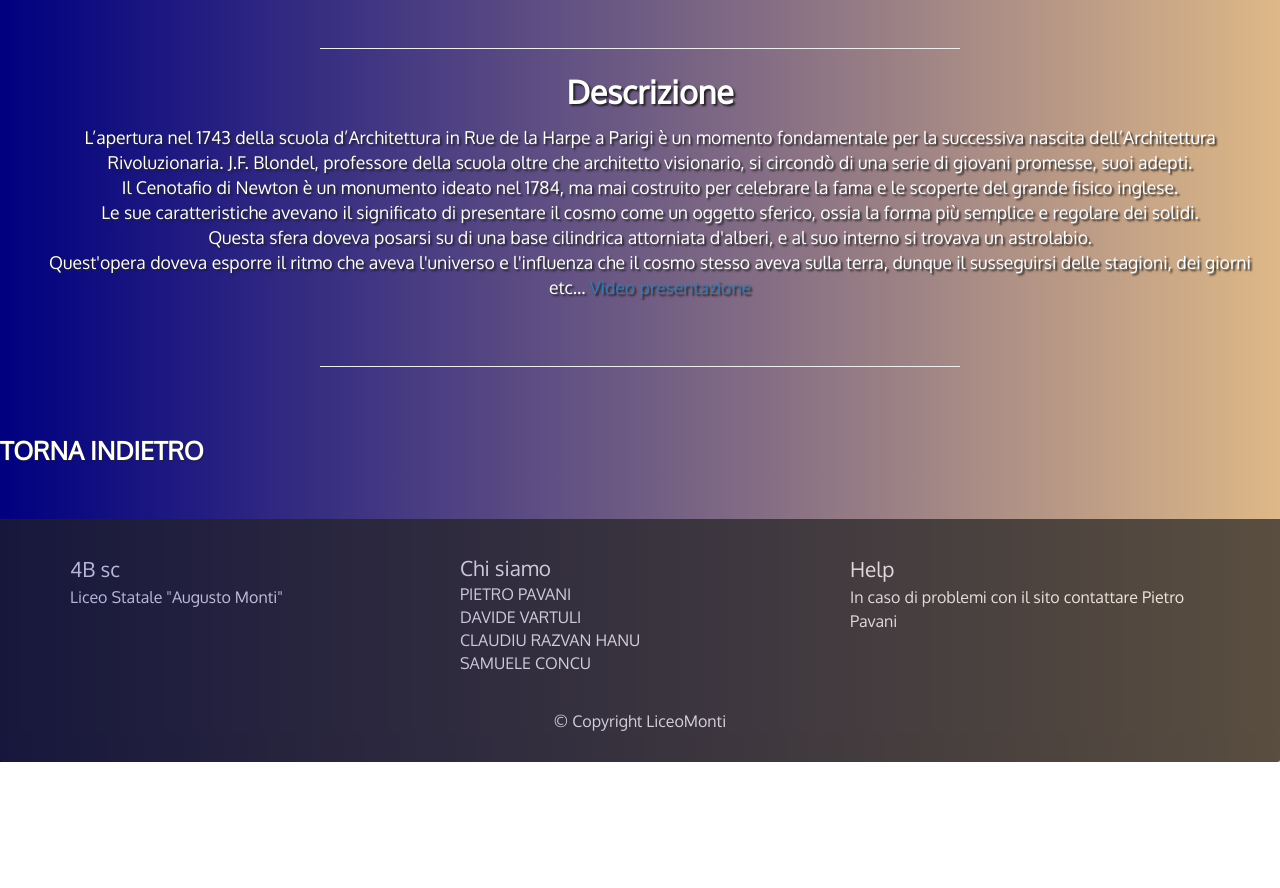
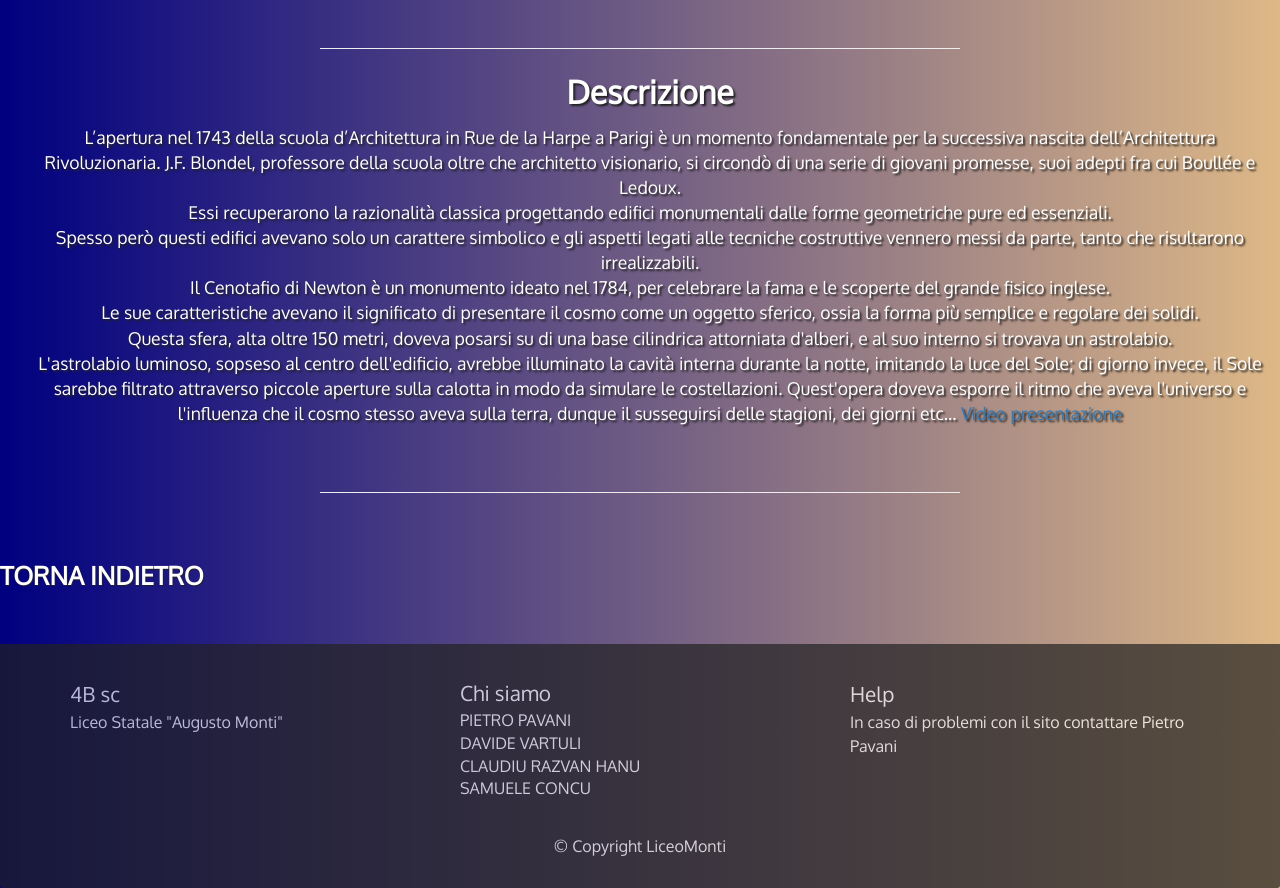
Before and after one commit to pietropietro2020/galleria_d_arte, a plain HTML site: page cenotafio-di-newton.html in a window 1280 px wide. Shown: the part 1300-2188 px from the top of the page. Before the commit the page ends 2062 px from the top, so only its background shows below. Drawn offline with Linux system fonts and the light colour scheme; files whose address does not match are found by name; a web font is replaced by a local one.

Commit message:
Update cenotafio-di-newton.html

```diff
--- a/cenotafio-di-newton.html
+++ b/cenotafio-di-newton.html
@@ -84,13 +84,18 @@
   <br>
   <hr style="width: 50%;">
   <p class="text-center" style="font-weight: bold; font-size: 2em; margin-bottom: 0;">Descrizione</h2>
-  <div class="text-center"><p style="margin-bottom: 0;"> L’apertura nel 1743 della scuola d’Architettura in Rue de la Harpe a Parigi è un momento fondamentale per la successiva nascita dell’Architettura Rivoluzionaria. J.F. Blondel, professore della scuola oltre che architetto visionario, si circondò di una serie di giovani promesse, suoi adepti.<br>
+  <div class="text-center"><p style="margin-bottom: 0;"> L’apertura nel 1743 della scuola d’Architettura in Rue de la Harpe a Parigi è un momento fondamentale per la successiva nascita dell’Architettura Rivoluzionaria.
+          J.F. Blondel, professore della scuola oltre che architetto visionario, si circondò di una serie di giovani promesse, suoi adepti fra cui Boullée e Ledoux.<br>
+              Essi recuperarono la razionalità classica progettando edifici monumentali dalle forme geometriche pure ed essenziali.<br>
+              Spesso però questi edifici avevano solo un carattere simbolico e gli aspetti legati alle tecniche costruttive vennero messi da parte,
+              tanto che risultarono irrealizzabili.<br>
 
-Il Cenotafio di Newton è un monumento ideato nel 1784,
-ma mai costruito per celebrare la fama e le scoperte del grande fisico inglese.<br>
+Il Cenotafio di Newton è un monumento ideato nel 1784, per celebrare la fama e le scoperte del grande fisico inglese.<br>
 Le sue caratteristiche avevano il significato di presentare il cosmo come un oggetto sferico, ossia la forma più semplice e regolare dei solidi.<br>
-   Questa sfera doveva posarsi su di una base cilindrica attorniata d'alberi, e al suo interno si trovava un astrolabio.
-    <br>Quest'opera doveva esporre il ritmo che aveva l'universo e l'influenza che il cosmo stesso aveva sulla terra, dunque il susseguirsi delle stagioni, dei giorni etc...
+   Questa sfera, alta oltre 150 metri, doveva posarsi su di una base cilindrica attorniata d'alberi, e al suo interno si trovava un astrolabio.<br>
+   L'astrolabio luminoso, sopseso al centro dell'edificio, avrebbe illuminato la cavità interna durante la notte, imitando la luce del Sole; di giorno invece, il Sole sarebbe filtrato attraverso piccole aperture sulla calotta
+   in modo da simulare le costellazioni.
+   Quest'opera doveva esporre il ritmo che aveva l'universo e l'influenza che il cosmo stesso aveva sulla terra, dunque il susseguirsi delle stagioni, dei giorni etc...
 <a href="https://www.youtube.com/watch?time_continue=1&v=4G2-QQlTQC0&feature=emb_logo" target="_blank">Video presentazione</a>
     </p>
 </div>
```
